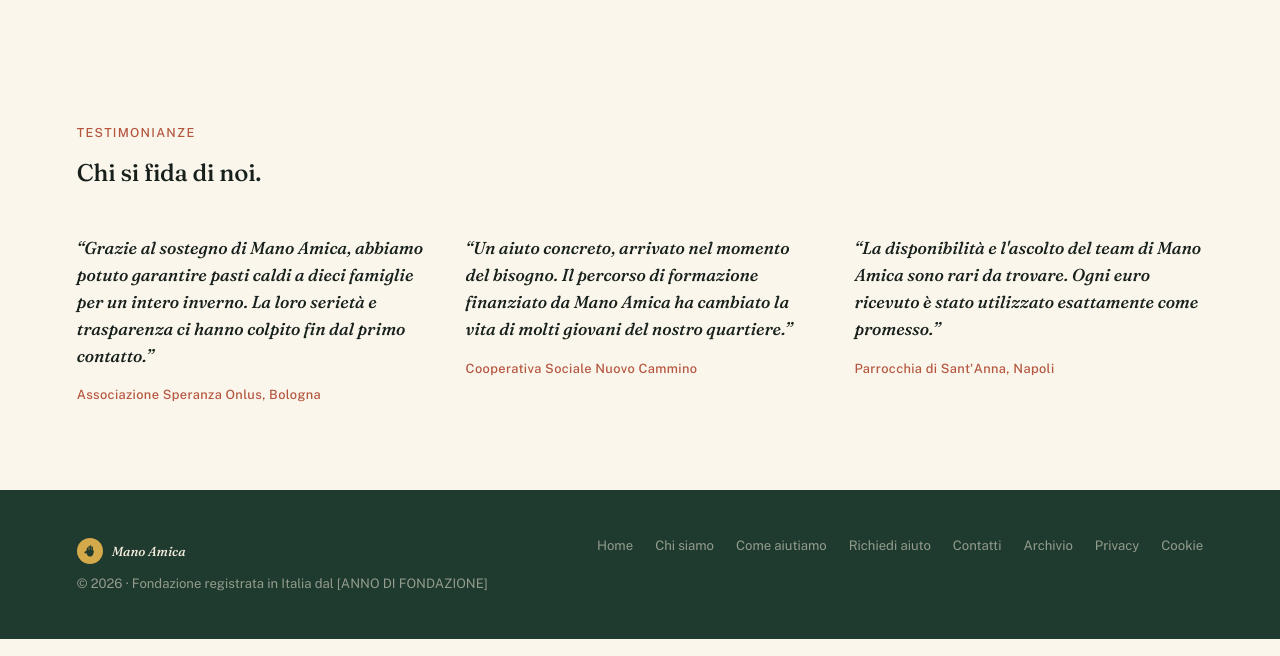
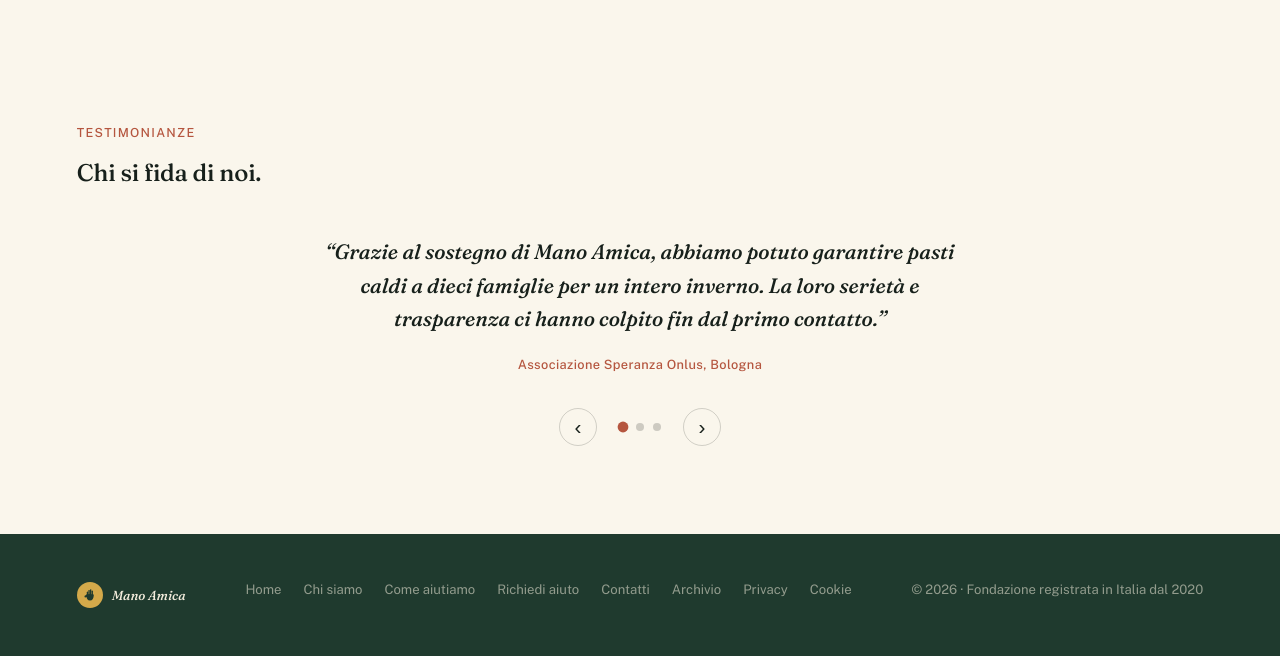
Before and after one commit to merite21/Mano-Amica, a PHP site: page / in a window 1280 px wide. Shown: the part 1254-1910 px from the top of the page. Run offline with PHP 8.4, Linux system fonts and the light colour scheme.

Commit message:
Ajoute l'année de fondation et transforme les témoignages en slider
- Footer : "dal 2020" / "depuis 2020" / "since 2020" remplace le
  placeholder d'année de fondation
- La section Témoignages de l'accueil devient un slider (une citation
  à la fois, flèches précédent/suivant, points de navigation cliquables,
  défilement automatique toutes les 6s) au lieu d'une grille statique

```diff
--- a/archivio.html
+++ b/archivio.html
@@ -107,7 +107,7 @@
   <footer>
     <strong><svg class="logo-mark" viewBox="0 0 100 120" aria-hidden="true" focusable="false"><g fill="currentColor"><rect x="26" y="34" width="10" height="34" rx="5"/><rect x="38" y="22" width="10" height="46" rx="5"/><rect x="50" y="16" width="10" height="52" rx="5"/><rect x="62" y="26" width="10" height="42" rx="5"/><path d="M22 62 Q22 100 50 102 Q78 100 78 62 L78 56 Q50 50 22 56 Z"/><rect x="0" y="0" width="34" height="15" rx="7.5" transform="translate(6,68) rotate(-28)"/></g></svg><span>Mano Amica</span></strong>
     <nav><a href="index.html" data-i18n="nav_home">Home</a><a href="chi-siamo.html" data-i18n="nav_chi_siamo">Chi siamo</a><a href="come-aiutiamo.html" data-i18n="nav_come_aiutiamo">Come aiutiamo</a><a href="dona-ora.html" data-i18n="nav_dona_ora">Richiedi aiuto</a><a href="contatti.html" data-i18n="nav_contatti">Contatti</a><a href="archivio.html" data-i18n="nav_archivio">Archivio</a><a href="privacy.html">Privacy</a><a href="cookie-policy.html">Cookie</a></nav>
-    <span data-i18n="footer_copyright">© 2026 · Fondazione registrata in Italia dal [ANNO DI FONDAZIONE]</span>
+    <span data-i18n="footer_copyright">© 2026 · Fondazione registrata in Italia dal 2020</span>
   </footer>
 
 <script src="assets/script.js?v=1788168268"></script>
--- a/assets/lang/en.json
+++ b/assets/lang/en.json
@@ -8,7 +8,7 @@
   "nav_contatti": "Contact",
   "nav_contatti_tag": "write to us",
   "veil_note": "Mano Amica Foundation · Italy — standing by those who need it most.",
-  "footer_copyright": "© 2026 · Foundation registered in Italy since [FOUNDING YEAR]",
+  "footer_copyright": "© 2026 · Foundation registered in Italy since 2020",
   "home_eyebrow": "Foundation · Italy",
   "home_h1": "An outstretched hand <em>changes</em> an entire life.",
   "home_sub": "We support the most vulnerable people with food, care and dignity. Every intervention, big or small, becomes a concrete gesture.",
--- a/assets/lang/fr.json
+++ b/assets/lang/fr.json
@@ -8,7 +8,7 @@
   "nav_contatti": "Contact",
   "nav_contatti_tag": "écrivez-nous",
   "veil_note": "Fondation Mano Amica · Italie — aux côtés de ceux qui en ont le plus besoin.",
-  "footer_copyright": "© 2026 · Fondation enregistrée en Italie depuis [ANNÉE DE FONDATION]",
+  "footer_copyright": "© 2026 · Fondation enregistrée en Italie depuis 2020",
   "home_eyebrow": "Fondation · Italie",
   "home_h1": "Une main tendue <em>change</em> une vie entière.",
   "home_sub": "Nous soutenons les personnes les plus vulnérables avec de la nourriture, des soins et de la dignité. Chaque intervention, petite ou grande, devient un geste concret.",
--- a/assets/lang/it.json
+++ b/assets/lang/it.json
@@ -8,7 +8,7 @@
   "nav_contatti": "Contatti",
   "nav_contatti_tag": "scrivici",
   "veil_note": "Fondazione Mano Amica · Italia — al fianco di chi ha più bisogno.",
-  "footer_copyright": "© 2026 · Fondazione registrata in Italia dal [ANNO DI FONDAZIONE]",
+  "footer_copyright": "© 2026 · Fondazione registrata in Italia dal 2020",
   "home_eyebrow": "Fondazione · Italia",
   "home_h1": "Una mano tesa <em>cambia</em> una vita intera.",
   "home_sub": "Sosteniamo le persone più vulnerabili con cibo, cure e dignità. Ogni intervento, grande o piccolo, diventa un gesto concreto.",
--- a/assets/styles.css
+++ b/assets/styles.css
@@ -252,20 +252,41 @@ section{ padding:11vh 6vw; }
 .missione-list h3{ font-size:1.15rem; margin-bottom:6px; font-weight:600; }
 .missione-list p{ font-size:.92rem; color:#4a4f4a; font-weight:300; line-height:1.55; }
 
-/* ===== TESTIMONIALS ===== */
+/* ===== TESTIMONIALS (slider) ===== */
 .testimonials{ background:var(--cream-soft); }
-.testimonials-grid{ display:grid; grid-template-columns:repeat(auto-fit,minmax(260px,1fr)); gap:40px; margin-top:48px; }
-.testimonials-grid blockquote{ margin:0; }
-.testimonials-grid p{
-  font-family:'Fraunces',serif; font-style:italic; font-size:1.08rem; line-height:1.55;
-  color:var(--ink); margin-bottom:18px;
+.testi-slider{ max-width:680px; margin:48px auto 0; }
+.testi-viewport{ overflow:hidden; }
+.testi-track{ display:flex; transition:transform .55s cubic-bezier(.4,0,.2,1); }
+.testi-slide{
+  flex:0 0 100%; box-sizing:border-box; padding:0 4px;
+  text-align:center; margin:0;
 }
-.testimonials-grid p::before{ content:'\201C'; }
-.testimonials-grid p::after{ content:'\201D'; }
-.testimonials-grid cite{
+.testi-slide p{
+  font-family:'Fraunces',serif; font-style:italic; font-size:1.3rem; line-height:1.6;
+  color:var(--ink); margin-bottom:22px;
+}
+.testi-slide p::before{ content:'\201C'; }
+.testi-slide p::after{ content:'\201D'; }
+.testi-slide cite{
   font-style:normal; font-size:.8rem; letter-spacing:.03em; font-weight:500;
   color:var(--clay); display:block;
 }
+.testi-controls{ display:flex; align-items:center; justify-content:center; gap:22px; margin-top:36px; }
+.testi-arrow{
+  width:38px; height:38px; border-radius:50%; flex-shrink:0;
+  background:none; border:1px solid rgba(23,32,27,.18); color:var(--ink);
+  font-size:1.3rem; line-height:1; cursor:pointer;
+  display:flex; align-items:center; justify-content:center;
+  transition:border-color .25s ease, color .25s ease;
+}
+.testi-arrow:hover{ border-color:var(--clay); color:var(--clay); }
+.testi-dots{ display:flex; gap:9px; }
+.testi-dot{
+  width:8px; height:8px; border-radius:50%; padding:0; border:none;
+  background:rgba(23,32,27,.2); cursor:pointer;
+  transition:background .25s ease, transform .25s ease;
+}
+.testi-dot.active{ background:var(--clay); transform:scale(1.35); }
 
 /* ===== TEAM (Chi siamo) ===== */
 .team{ background:var(--cream-soft); }
--- a/chi-siamo.html
+++ b/chi-siamo.html
@@ -79,7 +79,7 @@
   <footer>
     <strong><svg class="logo-mark" viewBox="0 0 100 120" aria-hidden="true" focusable="false"><g fill="currentColor"><rect x="26" y="34" width="10" height="34" rx="5"/><rect x="38" y="22" width="10" height="46" rx="5"/><rect x="50" y="16" width="10" height="52" rx="5"/><rect x="62" y="26" width="10" height="42" rx="5"/><path d="M22 62 Q22 100 50 102 Q78 100 78 62 L78 56 Q50 50 22 56 Z"/><rect x="0" y="0" width="34" height="15" rx="7.5" transform="translate(6,68) rotate(-28)"/></g></svg><span>Mano Amica</span></strong>
     <nav><a href="index.html" data-i18n="nav_home">Home</a><a href="chi-siamo.html" data-i18n="nav_chi_siamo">Chi siamo</a><a href="come-aiutiamo.html" data-i18n="nav_come_aiutiamo">Come aiutiamo</a><a href="dona-ora.html" data-i18n="nav_dona_ora">Richiedi aiuto</a><a href="contatti.html" data-i18n="nav_contatti">Contatti</a><a href="archivio.html" data-i18n="nav_archivio">Archivio</a><a href="privacy.html">Privacy</a><a href="cookie-policy.html">Cookie</a></nav>
-    <span data-i18n="footer_copyright">© 2026 · Fondazione registrata in Italia dal [ANNO DI FONDAZIONE]</span>
+    <span data-i18n="footer_copyright">© 2026 · Fondazione registrata in Italia dal 2020</span>
   </footer>
 
 <script src="assets/script.js?v=1788168268"></script>
--- a/come-aiutiamo.html
+++ b/come-aiutiamo.html
@@ -86,7 +86,7 @@
   <footer>
     <strong><svg class="logo-mark" viewBox="0 0 100 120" aria-hidden="true" focusable="false"><g fill="currentColor"><rect x="26" y="34" width="10" height="34" rx="5"/><rect x="38" y="22" width="10" height="46" rx="5"/><rect x="50" y="16" width="10" height="52" rx="5"/><rect x="62" y="26" width="10" height="42" rx="5"/><path d="M22 62 Q22 100 50 102 Q78 100 78 62 L78 56 Q50 50 22 56 Z"/><rect x="0" y="0" width="34" height="15" rx="7.5" transform="translate(6,68) rotate(-28)"/></g></svg><span>Mano Amica</span></strong>
     <nav><a href="index.html" data-i18n="nav_home">Home</a><a href="chi-siamo.html" data-i18n="nav_chi_siamo">Chi siamo</a><a href="come-aiutiamo.html" data-i18n="nav_come_aiutiamo">Come aiutiamo</a><a href="dona-ora.html" data-i18n="nav_dona_ora">Richiedi aiuto</a><a href="contatti.html" data-i18n="nav_contatti">Contatti</a><a href="archivio.html" data-i18n="nav_archivio">Archivio</a><a href="privacy.html">Privacy</a><a href="cookie-policy.html">Cookie</a></nav>
-    <span data-i18n="footer_copyright">© 2026 · Fondazione registrata in Italia dal [ANNO DI FONDAZIONE]</span>
+    <span data-i18n="footer_copyright">© 2026 · Fondazione registrata in Italia dal 2020</span>
   </footer>
 
 <script src="assets/script.js?v=1788168268"></script>
--- a/contatti.html
+++ b/contatti.html
@@ -65,7 +65,7 @@
   <footer>
     <strong><svg class="logo-mark" viewBox="0 0 100 120" aria-hidden="true" focusable="false"><g fill="currentColor"><rect x="26" y="34" width="10" height="34" rx="5"/><rect x="38" y="22" width="10" height="46" rx="5"/><rect x="50" y="16" width="10" height="52" rx="5"/><rect x="62" y="26" width="10" height="42" rx="5"/><path d="M22 62 Q22 100 50 102 Q78 100 78 62 L78 56 Q50 50 22 56 Z"/><rect x="0" y="0" width="34" height="15" rx="7.5" transform="translate(6,68) rotate(-28)"/></g></svg><span>Mano Amica</span></strong>
     <nav><a href="index.html" data-i18n="nav_home">Home</a><a href="chi-siamo.html" data-i18n="nav_chi_siamo">Chi siamo</a><a href="come-aiutiamo.html" data-i18n="nav_come_aiutiamo">Come aiutiamo</a><a href="dona-ora.html" data-i18n="nav_dona_ora">Richiedi aiuto</a><a href="contatti.html" data-i18n="nav_contatti">Contatti</a><a href="archivio.html" data-i18n="nav_archivio">Archivio</a><a href="privacy.html">Privacy</a><a href="cookie-policy.html">Cookie</a></nav>
-    <span data-i18n="footer_copyright">© 2026 · Fondazione registrata in Italia dal [ANNO DI FONDAZIONE]</span>
+    <span data-i18n="footer_copyright">© 2026 · Fondazione registrata in Italia dal 2020</span>
   </footer>
 
 <script src="assets/script.js?v=1788168268"></script>
--- a/cookie-policy.html
+++ b/cookie-policy.html
@@ -69,7 +69,7 @@
   <footer>
     <strong><svg class="logo-mark" viewBox="0 0 100 120" aria-hidden="true" focusable="false"><g fill="currentColor"><rect x="26" y="34" width="10" height="34" rx="5"/><rect x="38" y="22" width="10" height="46" rx="5"/><rect x="50" y="16" width="10" height="52" rx="5"/><rect x="62" y="26" width="10" height="42" rx="5"/><path d="M22 62 Q22 100 50 102 Q78 100 78 62 L78 56 Q50 50 22 56 Z"/><rect x="0" y="0" width="34" height="15" rx="7.5" transform="translate(6,68) rotate(-28)"/></g></svg><span>Mano Amica</span></strong>
     <nav><a href="index.html" data-i18n="nav_home">Home</a><a href="chi-siamo.html" data-i18n="nav_chi_siamo">Chi siamo</a><a href="come-aiutiamo.html" data-i18n="nav_come_aiutiamo">Come aiutiamo</a><a href="dona-ora.html" data-i18n="nav_dona_ora">Richiedi aiuto</a><a href="contatti.html" data-i18n="nav_contatti">Contatti</a><a href="archivio.html" data-i18n="nav_archivio">Archivio</a><a href="privacy.html">Privacy</a><a href="cookie-policy.html">Cookie</a></nav>
-    <span data-i18n="footer_copyright">© 2026 · Fondazione registrata in Italia dal [ANNO DI FONDAZIONE]</span>
+    <span data-i18n="footer_copyright">© 2026 · Fondazione registrata in Italia dal 2020</span>
   </footer>
 
 <script src="assets/script.js?v=1788168268"></script>
--- a/dona-ora.html
+++ b/dona-ora.html
@@ -73,7 +73,7 @@
   <footer>
     <strong><svg class="logo-mark" viewBox="0 0 100 120" aria-hidden="true" focusable="false"><g fill="currentColor"><rect x="26" y="34" width="10" height="34" rx="5"/><rect x="38" y="22" width="10" height="46" rx="5"/><rect x="50" y="16" width="10" height="52" rx="5"/><rect x="62" y="26" width="10" height="42" rx="5"/><path d="M22 62 Q22 100 50 102 Q78 100 78 62 L78 56 Q50 50 22 56 Z"/><rect x="0" y="0" width="34" height="15" rx="7.5" transform="translate(6,68) rotate(-28)"/></g></svg><span>Mano Amica</span></strong>
     <nav><a href="index.html" data-i18n="nav_home">Home</a><a href="chi-siamo.html" data-i18n="nav_chi_siamo">Chi siamo</a><a href="come-aiutiamo.html" data-i18n="nav_come_aiutiamo">Come aiutiamo</a><a href="dona-ora.html" data-i18n="nav_dona_ora">Richiedi aiuto</a><a href="contatti.html" data-i18n="nav_contatti">Contatti</a><a href="archivio.html" data-i18n="nav_archivio">Archivio</a><a href="privacy.html">Privacy</a><a href="cookie-policy.html">Cookie</a></nav>
-    <span data-i18n="footer_copyright">© 2026 · Fondazione registrata in Italia dal [ANNO DI FONDAZIONE]</span>
+    <span data-i18n="footer_copyright">© 2026 · Fondazione registrata in Italia dal 2020</span>
   </footer>
 
 <script src="assets/script.js?v=1788168268"></script>
--- a/index.html
+++ b/index.html
@@ -64,26 +64,39 @@
   <section class="testimonials">
     <p class="section-label" data-i18n="test_label">Testimonianze</p>
     <h2 data-i18n="test_h2">Chi si fida di noi.</h2>
-    <div class="testimonials-grid">
-      <blockquote>
+    <div class="testi-slider">
+      <div class="testi-viewport">
+        <div class="testi-track" id="testi-track">
+          <blockquote class="testi-slide">
             <p data-i18n="test_1_quote">Grazie al sostegno di Mano Amica, abbiamo potuto garantire pasti caldi a dieci famiglie per un intero inverno. La loro serietà e trasparenza ci hanno colpito fin dal primo contatto.</p>
             <cite data-i18n="test_1_author">Associazione Speranza Onlus, Bologna</cite>
           </blockquote>
-      <blockquote>
+          <blockquote class="testi-slide">
             <p data-i18n="test_2_quote">Un aiuto concreto, arrivato nel momento del bisogno. Il percorso di formazione finanziato da Mano Amica ha cambiato la vita di molti giovani del nostro quartiere.</p>
             <cite data-i18n="test_2_author">Cooperativa Sociale Nuovo Cammino</cite>
           </blockquote>
-      <blockquote>
+          <blockquote class="testi-slide">
             <p data-i18n="test_3_quote">La disponibilità e l'ascolto del team di Mano Amica sono rari da trovare. Ogni euro ricevuto è stato utilizzato esattamente come promesso.</p>
             <cite data-i18n="test_3_author">Parrocchia di Sant'Anna, Napoli</cite>
           </blockquote>
+        </div>
+      </div>
+      <div class="testi-controls">
+        <button class="testi-arrow" id="testi-prev" aria-label="Precedente">&#8249;</button>
+        <div class="testi-dots" id="testi-dots">
+          <button class="testi-dot active" data-index="0" aria-label="Testimonianza 1"></button>
+          <button class="testi-dot" data-index="1" aria-label="Testimonianza 2"></button>
+          <button class="testi-dot" data-index="2" aria-label="Testimonianza 3"></button>
+        </div>
+        <button class="testi-arrow" id="testi-next" aria-label="Successiva">&#8250;</button>
+      </div>
     </div>
   </section>
 
   <footer>
     <strong><svg class="logo-mark" viewBox="0 0 100 120" aria-hidden="true" focusable="false"><g fill="currentColor"><rect x="26" y="34" width="10" height="34" rx="5"/><rect x="38" y="22" width="10" height="46" rx="5"/><rect x="50" y="16" width="10" height="52" rx="5"/><rect x="62" y="26" width="10" height="42" rx="5"/><path d="M22 62 Q22 100 50 102 Q78 100 78 62 L78 56 Q50 50 22 56 Z"/><rect x="0" y="0" width="34" height="15" rx="7.5" transform="translate(6,68) rotate(-28)"/></g></svg><span>Mano Amica</span></strong>
     <nav><a href="index.html" data-i18n="nav_home">Home</a><a href="chi-siamo.html" data-i18n="nav_chi_siamo">Chi siamo</a><a href="come-aiutiamo.html" data-i18n="nav_come_aiutiamo">Come aiutiamo</a><a href="dona-ora.html" data-i18n="nav_dona_ora">Richiedi aiuto</a><a href="contatti.html" data-i18n="nav_contatti">Contatti</a><a href="archivio.html" data-i18n="nav_archivio">Archivio</a><a href="privacy.html">Privacy</a><a href="cookie-policy.html">Cookie</a></nav>
-    <span data-i18n="footer_copyright">© 2026 · Fondazione registrata in Italia dal [ANNO DI FONDAZIONE]</span>
+    <span data-i18n="footer_copyright">© 2026 · Fondazione registrata in Italia dal 2020</span>
   </footer>
 
 <script src="assets/script.js?v=1788168268"></script>
--- a/privacy.html
+++ b/privacy.html
@@ -74,7 +74,7 @@
   <footer>
     <strong><svg class="logo-mark" viewBox="0 0 100 120" aria-hidden="true" focusable="false"><g fill="currentColor"><rect x="26" y="34" width="10" height="34" rx="5"/><rect x="38" y="22" width="10" height="46" rx="5"/><rect x="50" y="16" width="10" height="52" rx="5"/><rect x="62" y="26" width="10" height="42" rx="5"/><path d="M22 62 Q22 100 50 102 Q78 100 78 62 L78 56 Q50 50 22 56 Z"/><rect x="0" y="0" width="34" height="15" rx="7.5" transform="translate(6,68) rotate(-28)"/></g></svg><span>Mano Amica</span></strong>
     <nav><a href="index.html" data-i18n="nav_home">Home</a><a href="chi-siamo.html" data-i18n="nav_chi_siamo">Chi siamo</a><a href="come-aiutiamo.html" data-i18n="nav_come_aiutiamo">Come aiutiamo</a><a href="dona-ora.html" data-i18n="nav_dona_ora">Richiedi aiuto</a><a href="contatti.html" data-i18n="nav_contatti">Contatti</a><a href="archivio.html" data-i18n="nav_archivio">Archivio</a><a href="privacy.html">Privacy</a><a href="cookie-policy.html">Cookie</a></nav>
-    <span data-i18n="footer_copyright">© 2026 · Fondazione registrata in Italia dal [ANNO DI FONDAZIONE]</span>
+    <span data-i18n="footer_copyright">© 2026 · Fondazione registrata in Italia dal 2020</span>
   </footer>
 
 <script src="assets/script.js?v=1788168268"></script>
```
Also changed, not shown: assets/script.js (+32 -0 lines). Lines whose indentation alone changed are shown as unchanged.
